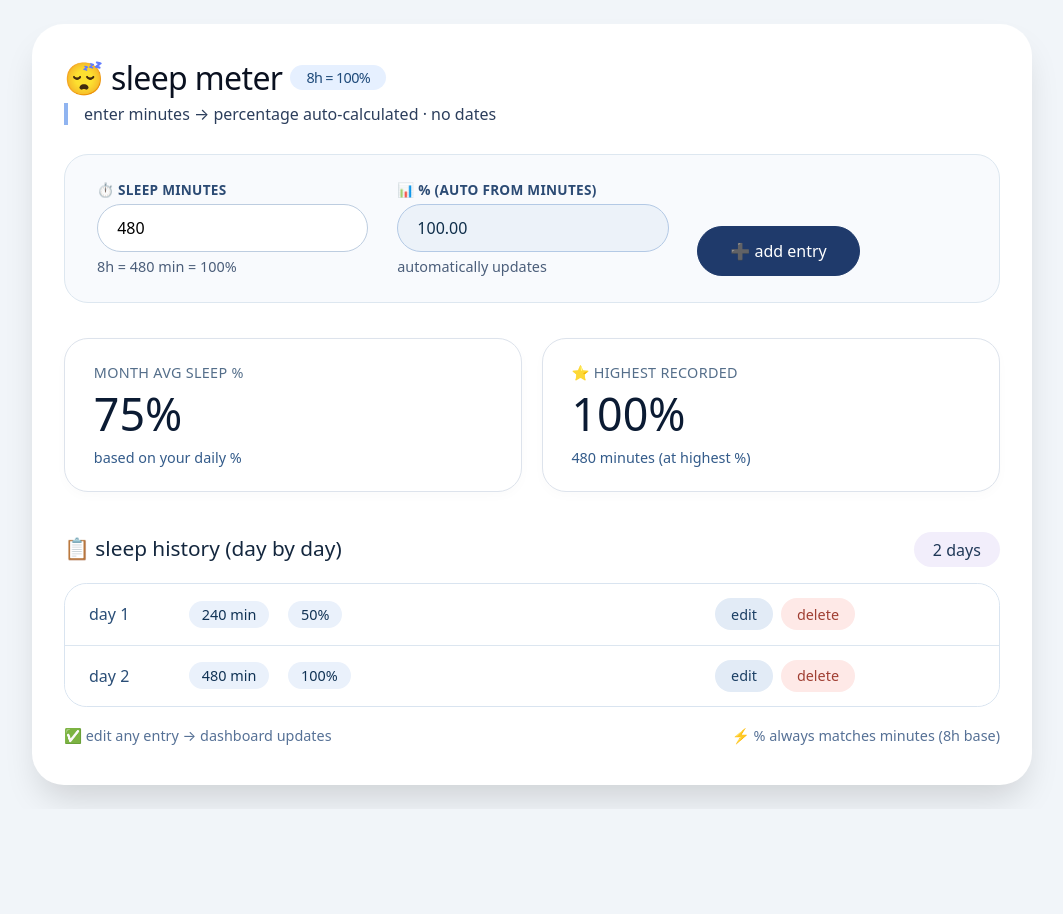
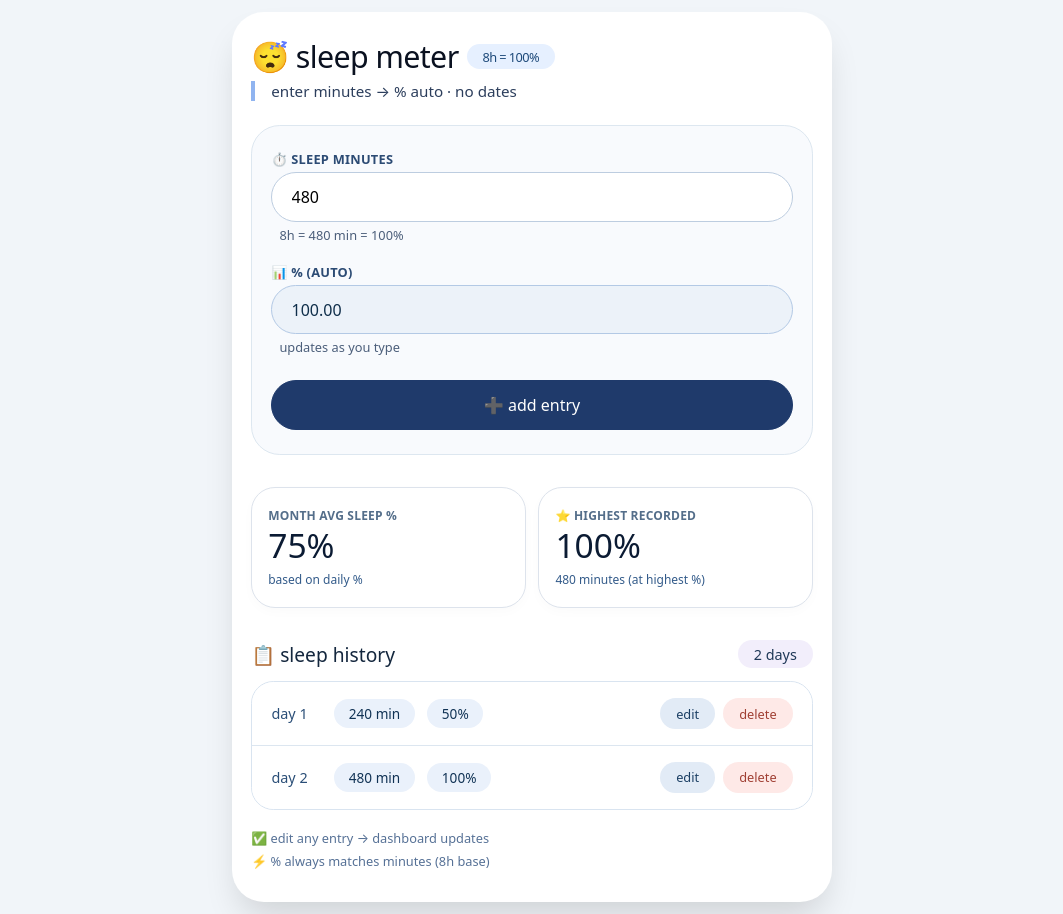
Before and after one commit to mars225millionkm/speel, a plain HTML site: page index.html in a window 1280 px wide. Shown: the whole page, without its empty margins (108-1171 px from the left). Before the commit the page ends 809 px from the top, so only its background shows below. Drawn offline with Linux system fonts and the light colour scheme.

Commit message:
Update index.html

```diff
--- a/index.html
+++ b/index.html
@@ -1,107 +1,99 @@
 <!DOCTYPE html>
 <html lang="en">
-
 <head>
     <meta charset="UTF-8">
-    <meta name="viewport" content="width=device-width, initial-scale=1.0">
-    <title>sleep·track · auto % · 8h goal</title>
+    <meta name="viewport" content="width=device-width, initial-scale=1.0, maximum-scale=1.0, user-scalable=yes">
+    <title>sleep·track · mobile fit · 8h goal</title>
     <style>
         * {
             box-sizing: border-box;
-            font-family: system-ui, -apple-system, 'Segoe UI', Roboto, sans-serif;
+            font-family: system-ui, -apple-system, 'Segoe UI', Roboto, Helvetica, Arial, sans-serif;
             margin: 0;
             padding: 0;
         }
-
         body {
             background: #f1f5f9;
             min-height: 100vh;
             display: flex;
+            align-items: flex-start;
             justify-content: center;
-            align-items: center;
-            padding: 1.5rem;
+            padding: 12px;
         }
-
         .card {
-            max-width: 1000px;
+            max-width: 600px;
             width: 100%;
             background: white;
-            border-radius: 2rem;
-            box-shadow: 0 20px 35px -8px rgba(0, 0, 0, 0.15);
-            padding: 2rem 2rem 2.5rem;
+            border-radius: 32px;
+            box-shadow: 0 20px 35px -8px rgba(0,0,0,0.15);
+            padding: 1.5rem 1.2rem 2rem;
+            margin: 0 auto;
         }
-
         h1 {
-            font-size: 2rem;
+            font-size: 1.9rem;
             font-weight: 500;
             letter-spacing: -0.02em;
             display: flex;
             align-items: center;
+            flex-wrap: wrap;
             gap: 0.5rem;
             color: #0a1120;
             margin-bottom: 0.25rem;
         }
-
         h1 span {
             background: #e6f0ff;
-            font-size: 0.9rem;
+            font-size: 0.8rem;
             font-weight: 400;
             padding: 0.2rem 1rem;
             border-radius: 40px;
             color: #1e4a7a;
         }
-
         .sub {
             color: #2c3e5c;
-            margin-bottom: 1.8rem;
-            font-size: 1rem;
+            margin-bottom: 1.5rem;
+            font-size: 0.95rem;
             border-left: 4px solid #90b4f0;
             padding-left: 1rem;
         }
-
+        /* entry panel – stacked on mobile */
         .entry-panel {
             background: #f8fafd;
-            border-radius: 1.5rem;
-            padding: 1.6rem 2rem;
-            margin-bottom: 2.2rem;
+            border-radius: 1.8rem;
+            padding: 1.5rem 1.2rem;
+            margin-bottom: 2rem;
             display: flex;
-            flex-wrap: wrap;
-            align-items: flex-end;
-            gap: 1.8rem;
+            flex-direction: column;
+            gap: 1.2rem;
             border: 1px solid #dde7f0;
         }
-
         .field-group {
             display: flex;
             flex-direction: column;
-            min-width: 180px;
+            width: 100%;
         }
-
         .field-group label {
-            font-size: 0.85rem;
+            font-size: 0.8rem;
             text-transform: uppercase;
             letter-spacing: 0.02em;
             font-weight: 600;
             color: #2c4b74;
-            margin-bottom: 0.3rem;
+            margin-bottom: 0.25rem;
         }
-
         .field-group input {
             background: white;
             border: 1px solid #bdcde0;
             border-radius: 60px;
-            padding: 0.75rem 1.2rem;
+            padding: 0.8rem 1.2rem;
             font-size: 1rem;
             width: 100%;
             outline: none;
             transition: 0.15s;
+            -webkit-appearance: none;
+            appearance: none;
         }
-
         .field-group input:focus {
             border-color: #3e74c0;
-            box-shadow: 0 0 0 3px rgba(62, 116, 192, 0.15);
+            box-shadow: 0 0 0 3px rgba(62,116,192,0.15);
         }
-
         .field-group input[readonly] {
             background-color: #ecf2f9;
             color: #0f2e4a;
@@ -109,19 +101,25 @@
             border-color: #b3c9e5;
             cursor: default;
         }
-
         .inline-hint {
-            font-size: 0.9rem;
+            font-size: 0.8rem;
             color: #4b5e7a;
+            margin-top: 0.25rem;
+            padding-left: 0.5rem;
+        }
+        .btn-group {
+            display: flex;
+            flex-wrap: wrap;
+            gap: 0.8rem;
+            align-items: center;
             margin-top: 0.3rem;
         }
-
         .btn {
             background: #1f3a6b;
             color: white;
             border: none;
             font-weight: 500;
-            padding: 0.8rem 2rem;
+            padding: 0.8rem 1.8rem;
             border-radius: 60px;
             font-size: 1rem;
             cursor: pointer;
@@ -129,211 +127,219 @@
             border: 1px solid #1f3a6b;
             display: inline-flex;
             align-items: center;
-            gap: 0.5rem;
+            justify-content: center;
+            gap: 0.4rem;
+            flex: 1 1 auto;
             white-space: nowrap;
         }
-
         .btn-outline {
             background: white;
             color: #1f3a6b;
             border: 1px solid #a7c0e2;
         }
-
-        .btn-outline:hover {
-            background: #ecf3fc;
-            border-color: #1f3a6b;
+        .btn-outline:hover, .btn:hover {
+            opacity: 0.85;
         }
-
-        .btn:hover {
-            background: #102a50;
-            border-color: #102a50;
-        }
-
+        /* dashboard cards side by side on mobile (still grid, but auto) */
         .dashboard {
             display: grid;
             grid-template-columns: 1fr 1fr;
-            gap: 1.2rem;
-            margin-bottom: 2.5rem;
+            gap: 0.8rem;
+            margin-bottom: 2rem;
         }
-
         .stat-box {
             background: #ffffff;
             border-radius: 1.5rem;
-            padding: 1.5rem 1.8rem;
-            box-shadow: 0 4px 12px rgba(0, 20, 40, 0.02);
+            padding: 1.2rem 1rem;
+            box-shadow: 0 4px 12px rgba(0,20,40,0.02);
             border: 1px solid #dde3ec;
         }
-
         .stat-label {
-            font-size: 0.9rem;
-            font-weight: 500;
+            font-size: 0.75rem;
+            font-weight: 600;
             color: #546e8a;
             text-transform: uppercase;
-            letter-spacing: 0.3px;
-            margin-bottom: 0.3rem;
+            letter-spacing: 0.2px;
+            margin-bottom: 0.2rem;
+            word-break: break-word;
         }
-
         .stat-value {
-            font-size: 2.8rem;
+            font-size: 2.1rem;
             font-weight: 400;
-            line-height: 1.2;
+            line-height: 1.1;
             color: #0b1b33;
+            word-break: break-word;
         }
-
         .stat-value small {
-            font-size: 1.2rem;
+            font-size: 1rem;
             font-weight: 300;
             color: #5f7698;
-            margin-left: 0.3rem;
+            margin-left: 0.2rem;
         }
-
         .stat-note {
             color: #335b8a;
-            font-size: 0.9rem;
-            margin-top: 0.5rem;
+            font-size: 0.75rem;
+            margin-top: 0.4rem;
+            white-space: nowrap;
+            overflow: hidden;
+            text-overflow: ellipsis;
         }
-
         .history-header {
             display: flex;
             justify-content: space-between;
-            align-items: baseline;
-            margin: 1.2rem 0 1rem;
+            align-items: center;
+            margin: 1rem 0 0.8rem;
+            flex-wrap: wrap;
+            gap: 0.4rem;
         }
-
         .history-header h3 {
             font-weight: 500;
             color: #14273e;
-            font-size: 1.3rem;
+            font-size: 1.2rem;
         }
-
+        .max-highlight {
+            background: #f2eefb;
+            border-radius: 50px;
+            padding: 0.3rem 1rem;
+            font-weight: 500;
+            font-size: 0.9rem;
+            color: #1f3857;
+        }
         .history-list {
             background: #f9fcff;
             border-radius: 1.4rem;
             border: 1px solid #d9e4f0;
             overflow: hidden;
         }
-
+        /* mobile friendly history row — stacked info */
         .history-row {
-            display: grid;
-            grid-template-columns: 100px 1fr 120px 120px;
+            display: flex;
+            flex-wrap: wrap;
             align-items: center;
-            padding: 0.9rem 1.5rem;
+            justify-content: space-between;
+            padding: 1rem 1.2rem;
             border-bottom: 1px solid #dce6f0;
             background: white;
+            gap: 0.5rem;
         }
-
         .history-row:last-child {
             border-bottom: none;
         }
-
         .history-index {
             color: #2a4e77;
-            font-weight: 450;
+            font-weight: 500;
+            font-size: 0.9rem;
+            min-width: 55px;
         }
-
         .history-data {
             display: flex;
-            gap: 1.2rem;
+            gap: 0.8rem;
             font-weight: 500;
+            flex-wrap: wrap;
         }
-
         .history-data span {
             background: #eaf1fb;
-            padding: 0.25rem 0.8rem;
+            padding: 0.3rem 0.9rem;
             border-radius: 30px;
-            font-size: 0.9rem;
+            font-size: 0.85rem;
             color: #113355;
+            white-space: nowrap;
         }
-
         .history-actions {
             display: flex;
             gap: 0.5rem;
-            justify-content: flex-end;
+            margin-left: auto;
         }
-
-        .edit-btn,
-        .delete-btn {
+        .edit-btn, .delete-btn {
             background: none;
             border: none;
-            font-size: 0.9rem;
+            font-size: 0.8rem;
             padding: 0.4rem 1rem;
             border-radius: 40px;
             cursor: pointer;
             font-weight: 500;
             transition: 0.1s;
+            white-space: nowrap;
         }
-
         .edit-btn {
             background: #e2ebf6;
             color: #1b3f64;
         }
-
-        .edit-btn:hover {
+        .edit-btn:active {
             background: #c7daf2;
         }
-
         .delete-btn {
             background: #fee9e7;
             color: #a03f33;
         }
-
-        .delete-btn:hover {
+        .delete-btn:active {
             background: #fccac5;
         }
-
         .empty-message {
             padding: 2rem;
             text-align: center;
             color: #6d8bb0;
             font-style: italic;
+            font-size: 0.95rem;
         }
-
         .footer-note {
             margin-top: 1.2rem;
-            font-size: 0.9rem;
+            font-size: 0.8rem;
             color: #567196;
             display: flex;
-            justify-content: space-between;
-            align-items: center;
+            flex-direction: column;
+            align-items: flex-start;
+            gap: 0.3rem;
         }
-
-        .max-highlight {
-            background: #f2eefb;
-            border-radius: 50px;
-            padding: 0.4rem 1.2rem;
-            font-weight: 500;
-            color: #1f3857;
+        @media (max-width: 420px) {
+            .history-row {
+                flex-direction: column;
+                align-items: flex-start;
+            }
+            .history-actions {
+                margin-left: 0;
+                width: 100%;
+                justify-content: flex-start;
+            }
+            .stat-value {
+                font-size: 1.8rem;
+            }
+            .btn {
+                padding: 0.7rem 1rem;
+                font-size: 0.95rem;
+            }
         }
     </style>
 </head>
-
 <body>
 <div class="card">
     <h1>😴 sleep meter <span>8h = 100%</span></h1>
-        <div class="sub">enter minutes → percentage auto‑calculated · no dates</div>
+    <div class="sub">enter minutes → % auto · no dates</div>
 
-        <!-- ENTRY FORM (ADD / UPDATE) with auto % -->
+    <!-- ENTRY FORM (mobile stacked, auto %) -->
     <div class="entry-panel" id="entryPanel">
         <div class="field-group">
             <label>⏱️ sleep minutes</label>
-                <input type="number" id="minutesInput" placeholder="e.g. 420" min="0" step="1" value="480">
+            <input type="number" id="minutesInput" placeholder="e.g. 420" min="0" step="1" value="480" inputmode="numeric">
             <div class="inline-hint">8h = 480 min = 100%</div>
         </div>
         <div class="field-group">
-                <label>📊 % (auto from minutes)</label>
-                <input type="number" id="percentInput" readonly step="any" value="100">
-                <div class="inline-hint">automatically updates</div>
+            <label>📊 % (auto)</label>
+            <input type="number" id="percentInput" readonly step="any" value="100.00">
+            <div class="inline-hint">updates as you type</div>
         </div>
+        <div class="btn-group">
             <button class="btn" id="addBtn">➕ add entry</button>
-            <button class="btn-outline btn" id="cancelEdit" style="display: none;">✖ cancel edit</button>
+            <button class="btn-outline btn" id="cancelEdit" style="display: none;">✖ cancel</button>
+        </div>
     </div>
 
-        <!-- DASHBOARD (only requested stats) -->
+    <!-- DASHBOARD (exactly as described: avg, highest + minutes) -->
     <div class="dashboard">
         <div class="stat-box">
             <div class="stat-label">month avg sleep %</div>
             <div class="stat-value" id="avgPercent">—<small>%</small></div>
-                <div class="stat-note">based on your daily %</div>
+            <div class="stat-note">based on daily %</div>
         </div>
         <div class="stat-box">
             <div class="stat-label">⭐ highest recorded</div>
@@ -342,14 +348,13 @@
         </div>
     </div>
 
-        <!-- HISTORY (editable list) -->
+    <!-- HISTORY (day by day, fully editable) -->
     <div class="history-header">
-            <h3>📋 sleep history (day by day)</h3>
-            <span class="max-highlight" id="totalEntries">0 days</span>
+        <h3>📋 sleep history</h3>
+        <span class="max-highlight" id="totalEntries">2 days</span>
     </div>
     <div id="historyContainer" class="history-list">
-            <!-- dynamic rows -->
-            <div class="empty-message">no entries yet – add your first sleep</div>
+        <!-- filled by js -->
     </div>
 
     <div class="footer-note">
@@ -360,16 +365,12 @@
 
 <script>
     (function() {
-            // reference: 8 hours = 480 minutes = 100%
         const IDEAL_MINUTES = 480;
 
-            // ----- store entries as array of objects { minutes: number, percent: number } -----
         let sleepEntries = [];
+        let editIndex = null;
 
-            // ----- edit state -----
-            let editIndex = null; // index of entry being edited, null = add mode
-
-            // ----- DOM elements -----
+        // DOM
         const minutesInput = document.getElementById('minutesInput');
         const percentInput = document.getElementById('percentInput');
         const addBtn = document.getElementById('addBtn');
@@ -380,22 +381,17 @@
         const highestHoursSpan = document.getElementById('highestHours');
         const totalEntriesSpan = document.getElementById('totalEntries');
 
-            // ----- auto-update percent field when minutes change -----
+        // auto-update percent when minutes change
         function updatePercentFromMinutes() {
             const mins = parseFloat(minutesInput.value);
             if (!isNaN(mins) && mins >= 0) {
-                    // percent = (minutes / 480) * 100
-                    const computedPercent = (mins / IDEAL_MINUTES) * 100;
-                    percentInput.value = computedPercent.toFixed(2); // keep 2 decimals for precision
+                const computed = (mins / IDEAL_MINUTES) * 100;
+                percentInput.value = computed.toFixed(2);
             } else {
-                    percentInput.value = ''; // empty if invalid
+                percentInput.value = '';
             }
         }
-
-            // listen to input events on minutes field
         minutesInput.addEventListener('input', updatePercentFromMinutes);
-
-            // also when field loses focus, ensure it's correct (if someone typed negative, adjust)
         minutesInput.addEventListener('blur', function() {
             let mins = parseFloat(minutesInput.value);
             if (isNaN(mins) || mins < 0) {
@@ -404,11 +400,10 @@
             }
         });
 
-            // ----- helper: update dashboard & history & store -----
+        // localStorage
         function saveToLocal() {
             localStorage.setItem('sleepEntries', JSON.stringify(sleepEntries));
         }
-
         function loadFromLocal() {
             const stored = localStorage.getItem('sleepEntries');
             if (stored) {
@@ -418,18 +413,15 @@
                     sleepEntries = [];
                 }
             } else {
-                    // demo entries: 240 min → 50%, 480 min → 100%
-                    sleepEntries = [{
-                        minutes: 240,
-                        percent: 50.00
-                    }, {
-                        minutes: 480,
-                        percent: 100.00
-                    }, ];
+                // demo entries exactly as in your screenshot description
+                sleepEntries = [
+                    { minutes: 240, percent: 50.00 },
+                    { minutes: 480, percent: 100.00 },
+                ];
             }
         }
 
-            // ----- render history rows based on sleepEntries array -----
+        // render history (mobile friendly)
         function renderHistory() {
             if (sleepEntries.length === 0) {
                 historyContainer.innerHTML = `<div class="empty-message">no entries yet – add your first sleep</div>`;
@@ -440,7 +432,6 @@
             sleepEntries.forEach((entry, idx) => {
                 const mins = entry.minutes;
                 const perc = entry.percent;
-                    // round percent for display (1 decimal max, but keep clean)
                 const percDisplay = Number(perc).toFixed(1).replace(/\.0$/, '');
                 const minsDisplay = mins + ' min';
 
@@ -455,13 +446,11 @@
                             <button class="edit-btn" data-index="${idx}">edit</button>
                             <button class="delete-btn" data-index="${idx}">delete</button>
                         </div>
-                        <div></div>
                     </div>
                 `;
             });
             historyContainer.innerHTML = html;
 
-                // attach event listeners to edit/delete buttons
             document.querySelectorAll('.edit-btn').forEach(btn => {
                 btn.addEventListener('click', (e) => {
                     const idx = e.target.getAttribute('data-index');
@@ -476,7 +465,7 @@
             });
         }
 
-            // ----- update dashboard: avg, highest, and highest minutes -----
+        // update dashboard
         function updateStats() {
             const n = sleepEntries.length;
             if (n === 0) {
@@ -487,7 +476,6 @@
                 return;
             }
 
-                // average of percents (as described: 50 + 100 = 150, 150/2 = 75)
             let sumPerc = 0;
             let maxPerc = -Infinity;
             let maxMinutes = 0;
@@ -497,89 +485,72 @@
                 sumPerc += p;
                 if (p > maxPerc) {
                     maxPerc = p;
-                        maxMinutes = entry.minutes; // minutes of highest percentage entry
+                    maxMinutes = entry.minutes;
                 }
             });
 
             const avg = sumPerc / n;
-                // format avg with 1 decimal if needed
             avgPercentSpan.innerText = avg.toFixed(1).replace(/\.0$/, '') + '%';
-
             highestPercentSpan.innerText = maxPerc.toFixed(1).replace(/\.0$/, '') + '%';
             highestHoursSpan.innerText = maxMinutes + ' minutes (at highest %)';
-
             totalEntriesSpan.innerText = n + (n === 1 ? ' day' : ' days');
         }
 
-            // ----- add new entry (from input fields) -----
+        // add / update entry
         function addEntry() {
             const mins = parseFloat(minutesInput.value);
-                // percent comes from the auto field (readonly, but we still read it)
             const perc = parseFloat(percentInput.value);
 
-                // validation: minutes must be valid non-negative, percent must be valid number
             if (isNaN(mins) || mins < 0 || isNaN(perc) || perc < 0) {
-                    alert('❌ please enter valid minutes (>=0). percentage will auto-calculate.');
+                alert('please enter valid minutes (>=0)');
                 return;
             }
 
-                const newEntry = {
-                    minutes: mins,
-                    percent: perc
-                };
+            const newEntry = { minutes: mins, percent: perc };
 
             if (editIndex !== null) {
-                    // update existing entry
                 sleepEntries[editIndex] = newEntry;
                 editIndex = null;
                 addBtn.innerText = '➕ add entry';
                 cancelEditBtn.style.display = 'none';
             } else {
-                    // add new
                 sleepEntries.push(newEntry);
             }
 
-                // save, re-render, update dashboard, and reset fields
             saveToLocal();
             renderHistory();
             updateStats();
 
-                // reset minutes to default (480) → triggers auto percent update
+            // reset to default 480
             minutesInput.value = '480';
-                updatePercentFromMinutes(); // explicitly set percent to 100
+            updatePercentFromMinutes();
         }
 
-            // ----- start editing an entry (populate form, change button) -----
         function startEdit(index) {
             if (index < 0 || index >= sleepEntries.length) return;
             const entry = sleepEntries[index];
             minutesInput.value = entry.minutes;
-                // manually trigger percent update (though minutes changed, but call to be safe)
-                updatePercentFromMinutes(); // percent field will be set based on minutes
+            updatePercentFromMinutes();   // percent auto-sync
             editIndex = index;
             addBtn.innerText = '✏️ update entry';
             cancelEditBtn.style.display = 'inline-block';
         }
 
-            // ----- cancel editing -----
         function cancelEdit() {
             editIndex = null;
             minutesInput.value = '480';
-                updatePercentFromMinutes(); // resets percent to 100
+            updatePercentFromMinutes();
             addBtn.innerText = '➕ add entry';
             cancelEditBtn.style.display = 'none';
         }
 
-            // ----- delete entry -----
         function deleteEntry(index) {
             if (index < 0 || index >= sleepEntries.length) return;
             sleepEntries.splice(index, 1);
 
-                // if we were editing that deleted entry, cancel edit mode
             if (editIndex === index) {
                 cancelEdit();
             } else if (editIndex !== null && editIndex > index) {
-                    // shifting indices: decrement editIndex if it's after deleted
                 editIndex -= 1;
             }
 
@@ -587,33 +558,20 @@
             renderHistory();
             updateStats();
 
-                // if no entries remain and we were in edit mode, already canceled
             if (sleepEntries.length === 0 && editIndex !== null) cancelEdit();
         }
 
-            // ----- initial load and render -----
+        // init
         loadFromLocal();
         renderHistory();
         updateStats();
-            // ensure percent field is correct for initial default minutes (480)
         updatePercentFromMinutes();
 
-            // ----- event listeners -----
         addBtn.addEventListener('click', addEntry);
+        cancelEditBtn.addEventListener('click', cancelEdit);
 
-            cancelEditBtn.addEventListener('click', () => {
-                cancelEdit();
-            });
-
-            // preserve state on window unload
-            window.addEventListener('beforeunload', function() {
-                saveToLocal();
-            });
-
-            // when editing, we keep auto percent; no manual percent needed
-            // delete/edit already handled
+        window.addEventListener('beforeunload', saveToLocal);
     })();
 </script>
 </body>
-
 </html>
```
Lines whose indentation alone changed are shown as unchanged.
